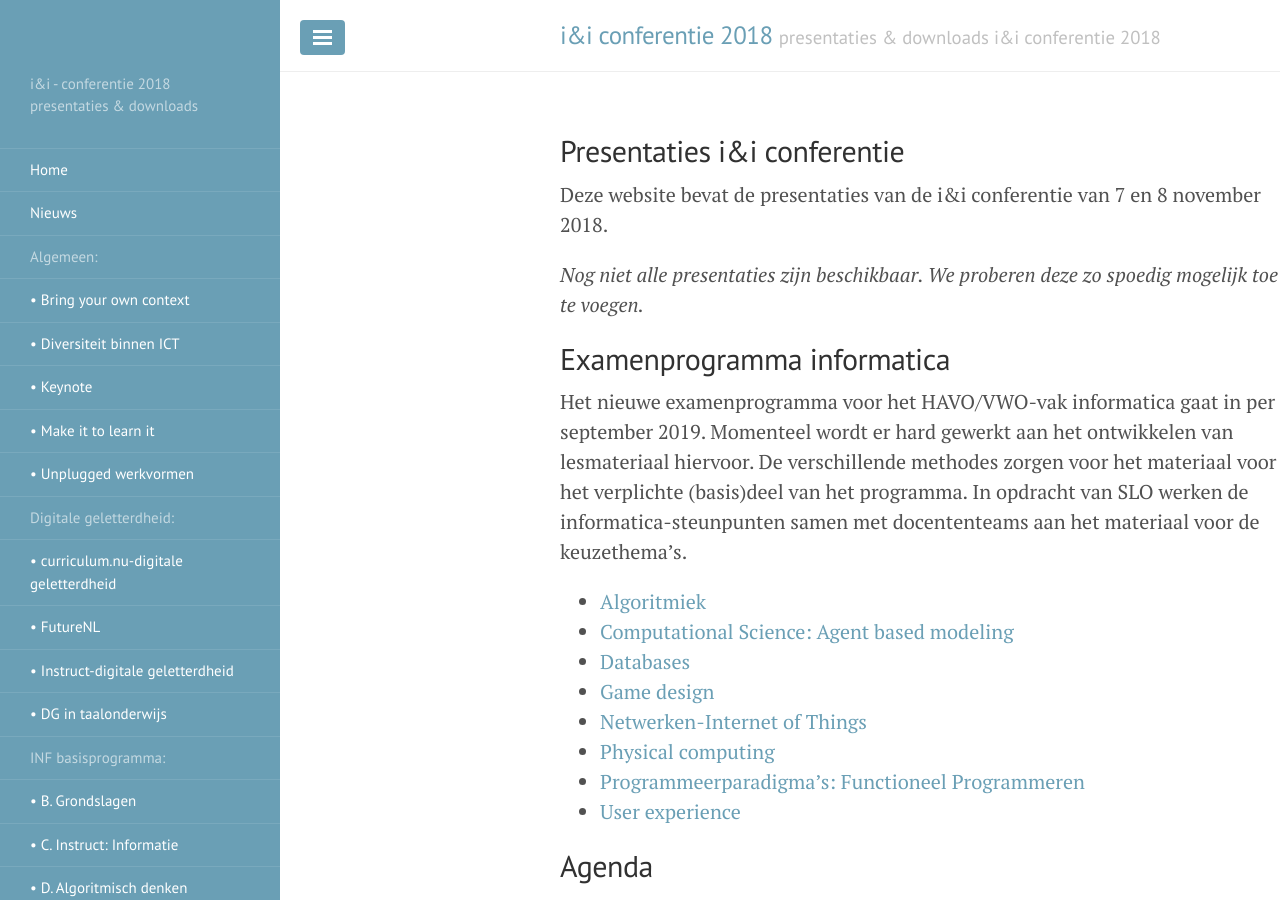
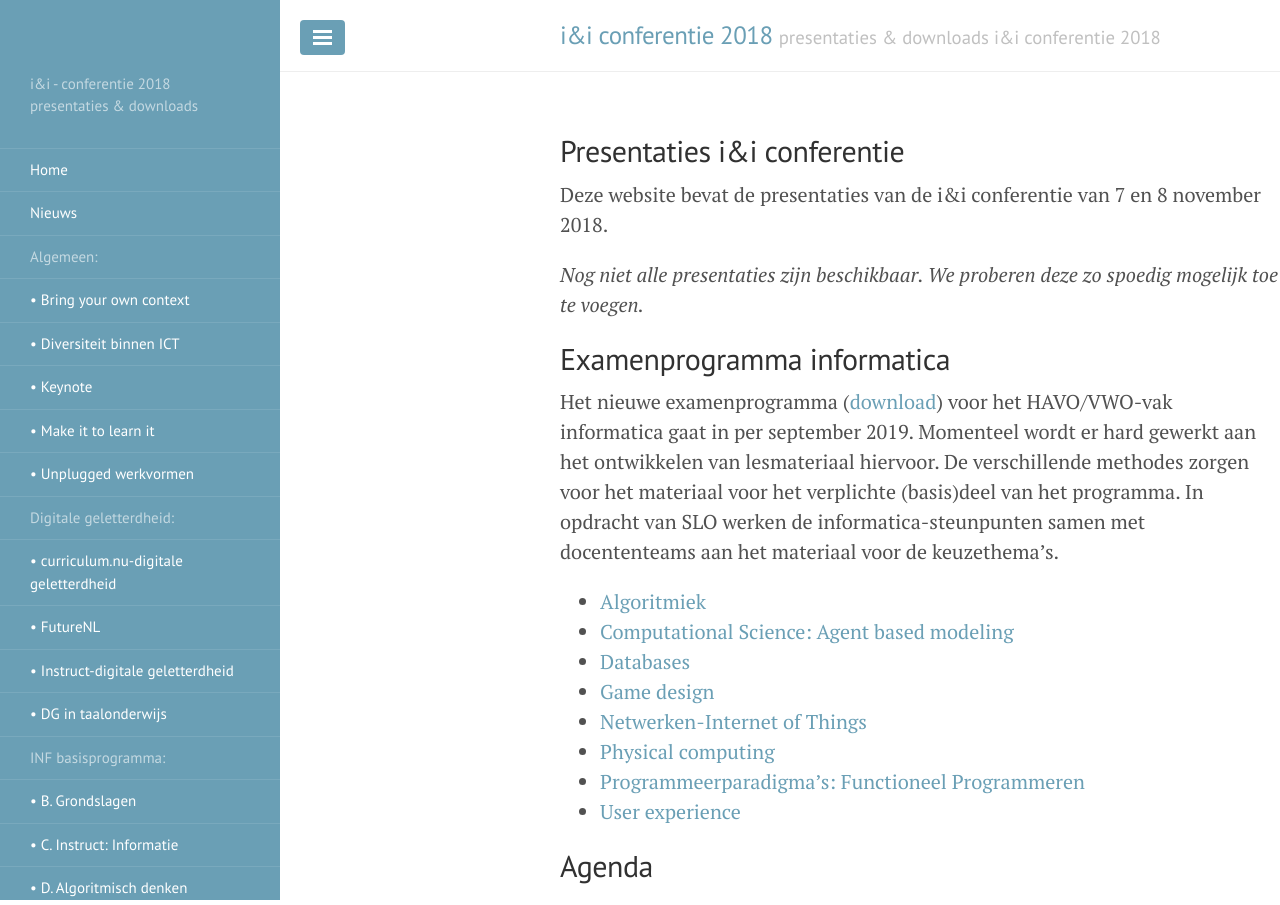
Before and after one commit to infvo/ieni2018, a Jekyll site: the page built from index.md, in a window 1280 px wide. Built offline with Jekyll 4.4.1, drawn with Linux system fonts in a browser that asks for light colours; our own code applies the rules of GitHub Pages for plain Markdown files.

Commit message:
Update index.md

```diff
--- a/index.md
+++ b/index.md
@@ -14,7 +14,8 @@ We proberen deze zo spoedig mogelijk toe te voegen.*
 
 ## Examenprogramma informatica
 
-Het nieuwe examenprogramma voor het HAVO/VWO-vak informatica gaat in per september 2019.
+Het nieuwe examenprogramma ([download]({{site.baseurl}}/download/advies-examenprogramma-informatica-havo-vwo.pdf){:target="_blank"})
+ voor het HAVO/VWO-vak informatica gaat in per september 2019.
 Momenteel wordt er hard gewerkt aan het ontwikkelen van lesmateriaal hiervoor.
 De verschillende methodes zorgen voor het materiaal voor het verplichte (basis)deel van het programma.
 In opdracht van SLO werken de informatica-steunpunten samen met docententeams aan het materiaal voor de keuzethema's.
```
